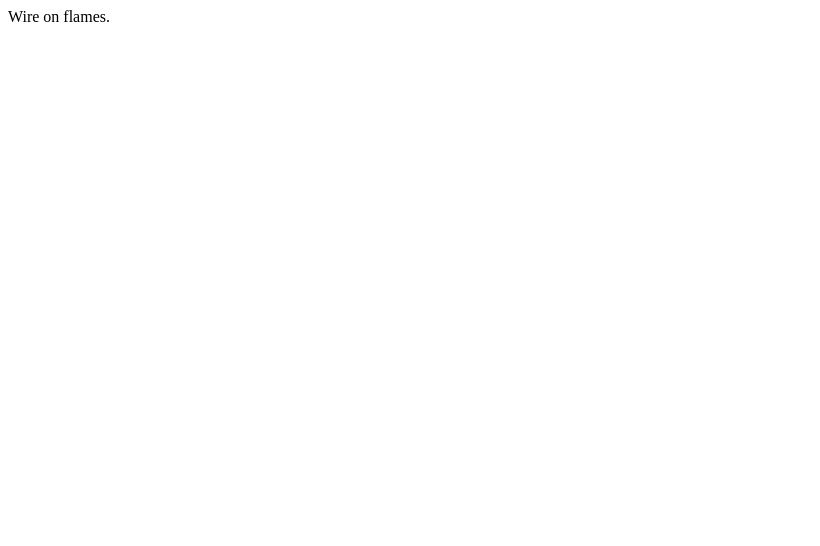
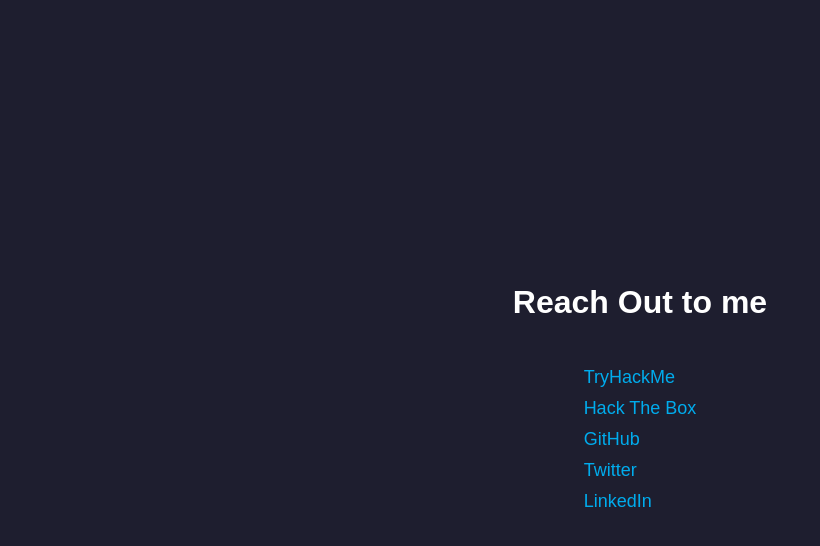
Before and after one commit to Armageddon0x00/Armageddon0x00.github.io, a plain HTML site: page index.html in a window 1280 px wide. Shown: the whole page, without its empty margins (0-820 px from the left). Drawn offline with Linux system fonts and the light colour scheme.

Commit message:
Update index.html

```diff
--- a/index.html
+++ b/index.html
@@ -1 +1,65 @@
-<p>Wire on flames.</p>
+<!DOCTYPE html>
+<html lang="en">
+  <head>
+    <meta charset="UTF-8">
+    <meta name="viewport" content="width=device-width, initial-scale=1.0">
+    <title>Wire on flames, all fights are lost.</title>
+    <style>
+      body {
+        font-family: Arial, sans-serif;
+        margin: 0;
+        padding: 0;
+        background-color: #1e1e2f;
+        color: #ffffff;
+        display: flex;
+        flex-direction: column;
+        align-items: center;
+        justify-content: center;
+        height: 100vh;
+      }
+
+      h1 {
+        margin-bottom: 20px;
+      }
+
+      ul {
+        list-style: none;
+        padding: 0;
+      }
+
+      li {
+        margin: 10px 0;
+      }
+
+      a {
+        color: #00aced;
+        text-decoration: none;
+        font-size: 18px;
+      }
+
+      a:hover {
+        text-decoration: underline;
+      }
+    </style>
+  </head>
+  <body>
+    <h1>Reach Out to me</h1>
+    <ul>
+      <li>
+        <a href="https://tryhackme.com/r/p/Catakan" target="_blank">TryHackMe</a>
+      </li>
+      <li>
+        <a href="https://app.hackthebox.com/profile/1074692" target="_blank">Hack The Box</a>
+      </li>
+      <li>
+        <a href="https://github.com/Armageddon0x00" target="_blank">GitHub</a>
+      </li>
+      <li>
+        <a href="https://twitter.com/0x00Armageddon" target="_blank">Twitter</a>
+      </li>
+      <li>
+        <a href="https://www.linkedin.com/in/catakan-1337/" target="_blank">LinkedIn</a>
+      </li>
+    </ul>
+  </body>
+</html>
```
